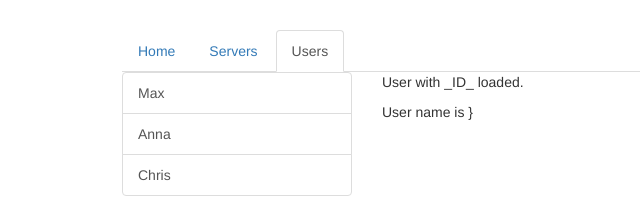
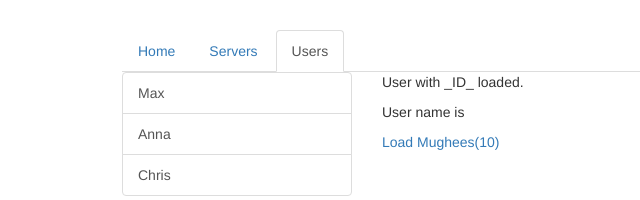
Before and after one commit to Mughees605/Learning-Angular, an Angular app in the folder routing-start/: page /users in a window 1280 px wide. Shown: the top 200 px of the page, without its empty margins (143-783 px from the left). Built offline with nearby package versions, Linux system fonts and the light colour scheme.

Commit message:
using observables @Params

```diff
--- a/routing-start/src/app/users/user/user.component.html
+++ b/routing-start/src/app/users/user/user.component.html
@@ -1,2 +1,3 @@
 <p>User with {{user.id}} _ID_ loaded.</p>
-<p>User name is {{user.name}}}</p>
+<p>User name is {{user.name}}</p>
+<a [routerLink]='["/user", 133, "mughees"]'>Load Mughees(10)</a>
--- a/routing-start/src/app/users/user/user.component.ts
+++ b/routing-start/src/app/users/user/user.component.ts
@@ -1,5 +1,5 @@
 import { Component, OnInit } from '@angular/core';
-import { ActivatedRoute } from '@angular/router'
+import { ActivatedRoute , Params } from '@angular/router'
 
 @Component({
   selector: 'app-user',
@@ -16,6 +16,10 @@ export class UserComponent implements OnInit {
      id: this.router.snapshot.params['id'],
      name: this.router.snapshot.params['name'],
    }
+   this.router.params.subscribe((params:Params)=>{
+     this.user.id = params['id'];
+     this.user.name = params['name'];
+   })
   }
 
 }
```
